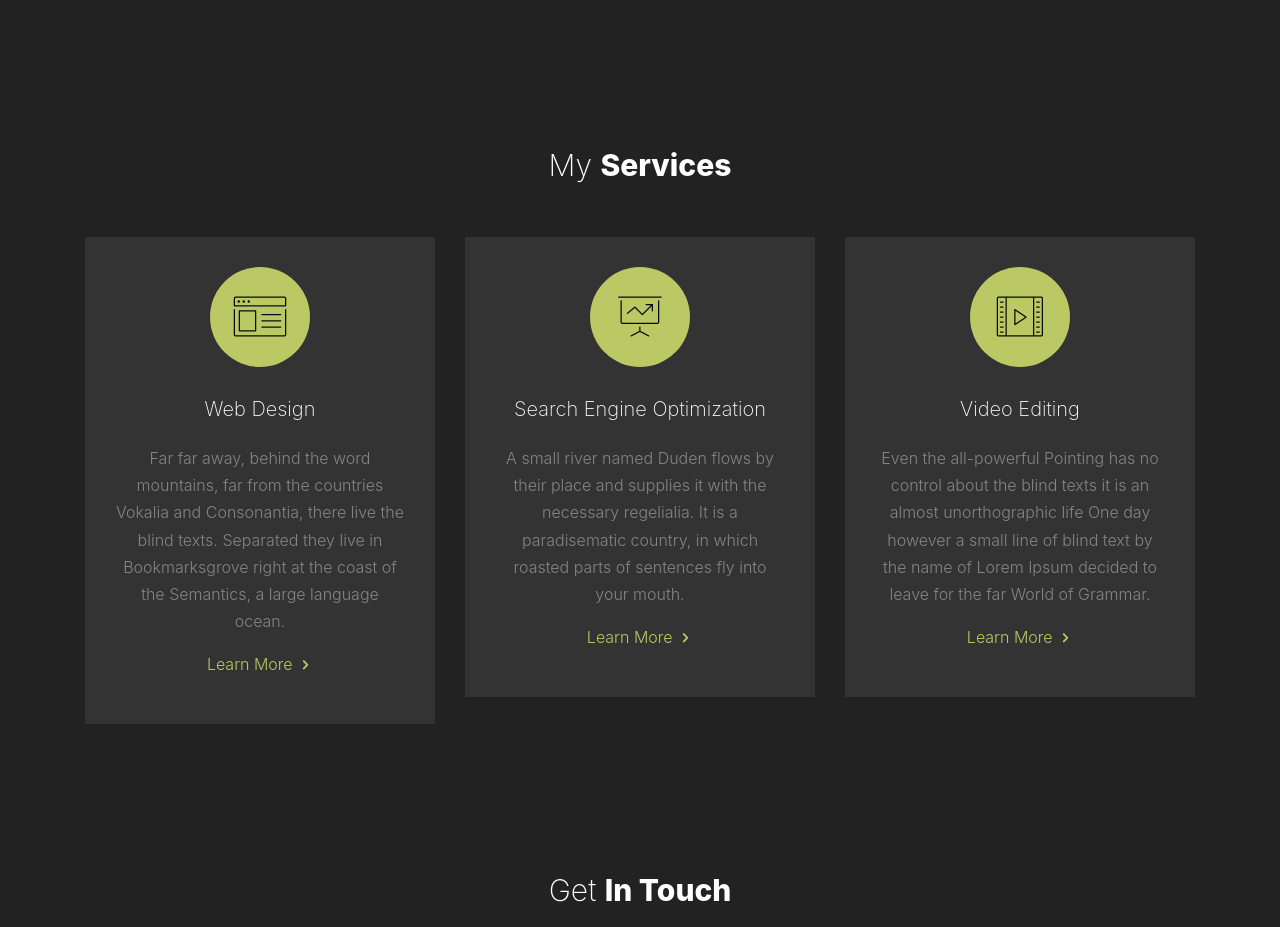
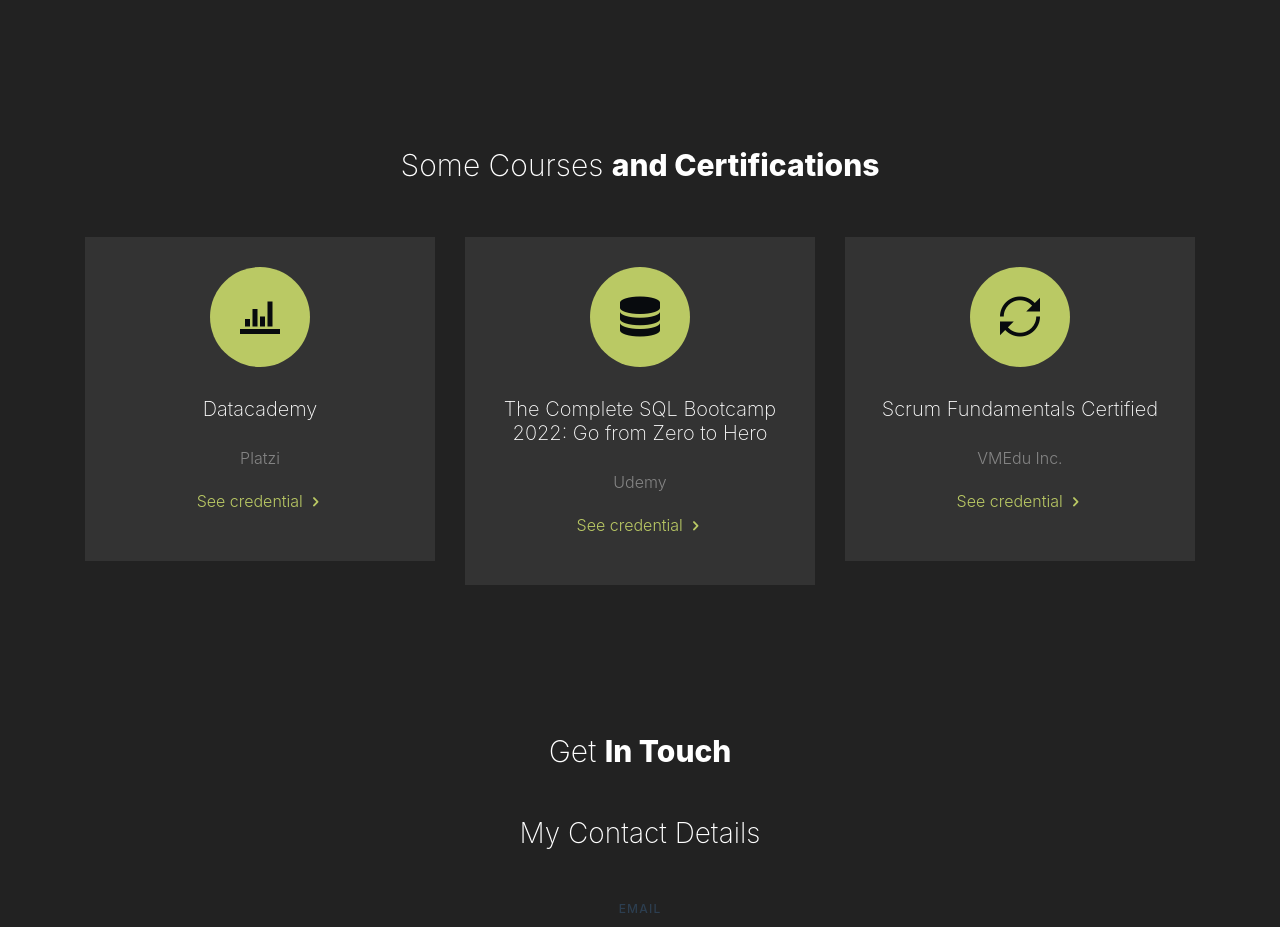
Before and after one commit to Barrero0717/barrero0717.github.io, a plain HTML site: page index.html in a window 1280 px wide. Shown: the part 4540-5467 px from the top of the page. Drawn offline with nearby package versions, Linux system fonts and the light colour scheme; files whose address does not match are found by name.

Commit message:
Adding certifications

```diff
--- a/index.html
+++ b/index.html
@@ -387,7 +387,7 @@
 			<div class="row mb-4">
 				<div class="col-md-12">
 					<div class="section-heading text-center">
-						<h2>My <strong>Services</strong></h2>
+						<h2>Some Courses <strong>and Certifications</strong></h2>
 					</div>
 				</div>
 			</div>
@@ -396,36 +396,33 @@
 				<div class="col-md-6 col-lg-4 text-center mb-5">
 					<div class="site-service-item site-animate" data-animate-effect="fadeIn">
 						<span class="icon">
-							<span class="icon-browser2"></span>
+							<span class="icon-stats-bars"></span>
 						</span>
-						<h3 class="mb-4">Web Design</h3>
-						<p>Far far away, behind the word mountains, far from the countries Vokalia and Consonantia, there live the blind texts. Separated they live in Bookmarksgrove right at the coast of the Semantics, a large language ocean.</p>
-						<p><a href="#" class="site-link">Learn More <i class="icon-chevron-right"></i></a></p>
+						<h3 class="mb-4">Datacademy</h3>
+						<p>Platzi</p>
+						<p><a href="https://platzi.com/p/barrero0717/curso/2681-datacademy/diploma/detalle/" class="site-link">See credential <i class="icon-chevron-right"></i></a></p>
 					</div>
 				</div>
 				<div class="col-md-6 col-lg-4 text-center mb-5">
 					<div class="site-service-item site-animate" data-animate-effect="fadeIn">
 						<span class="icon">
-							<span class="icon-presentation"></span>
+							<span class="icon-database2"></span>
 						</span>
-						<h3 class="mb-4">Search Engine Optimization</h3>
-						<p>A small river named Duden flows by their place and supplies it with the necessary regelialia. It is a paradisematic country, in which roasted parts of sentences fly into your mouth.</p>
-						<p><a href="#" class="site-link">Learn More <i class="icon-chevron-right"></i></a></p>
+						<h3 class="mb-4">The Complete SQL Bootcamp 2022: Go from Zero to Hero</h3>
+						<p>Udemy</p>
+						<p><a href="https://ude.my/UC-9b2a3018-b6fa-4aa1-8d72-c81543e644d7/" class="site-link">See credential <i class="icon-chevron-right"></i></a></p>
 					</div>
 				</div>
 				<div class="col-md-6 col-lg-4 text-center mb-5">
 					<div class="site-service-item site-animate" data-animate-effect="fadeIn">
 						<span class="icon">
-							<span class="icon-video2"></span>
+							<span class="icon-loop22"></span>
 						</span>
-						<h3 class="mb-4">Video Editing</h3>
-						<p>Even the all-powerful Pointing has no control about the blind texts it is an almost unorthographic life One day however a small line of blind text by the name of Lorem Ipsum decided to leave for the far World of Grammar.</p>
-						<p><a href="#" class="site-link">Learn More <i class="icon-chevron-right"></i></a></p>
+						<h3 class="mb-4">Scrum Fundamentals Certified</h3>
+						<p>VMEdu Inc.</p>
+						<p><a href="http://81cd1176253f3f59d435-ac22991740ab4ff17e21daf2ed577041.r77.cf1.rackcdn.com/Certificates/ScrumFundamentalsCertified-AndresFelipeBarreroArce-695433.pdf" class="site-link">See credential <i class="icon-chevron-right"></i></a></p>
 					</div>
 				</div>
-
-
-
 			</div>
 		</div>
 	</section>
```
